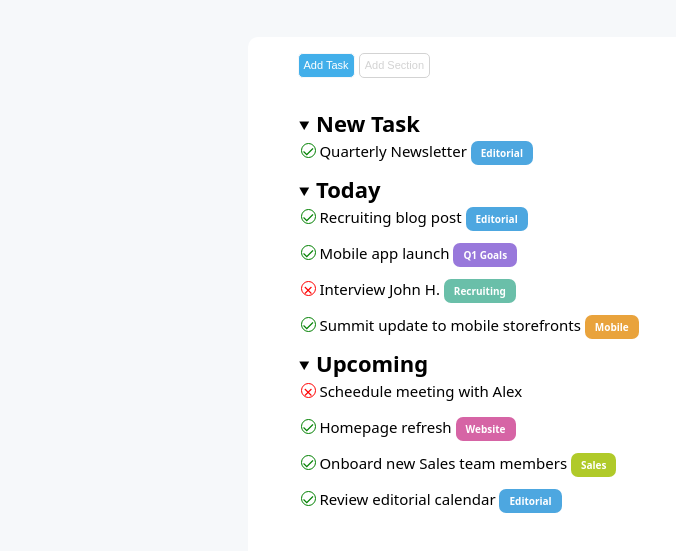
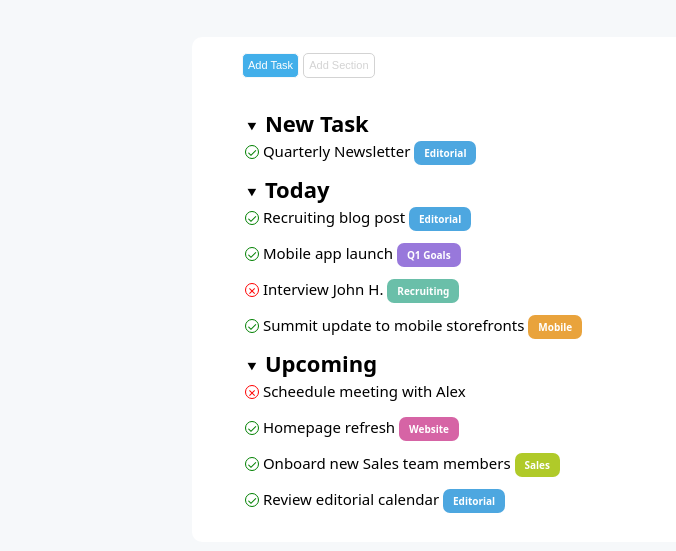
Before and after one commit to andreapanico12/html-css-toboolist, a plain HTML site: page index.html in a window 1280 px wide. Shown: the part 73-624 px from the top of the page, without its empty margins (0-676 px from the left). Drawn offline with Linux system fonts and the light colour scheme.

Commit message:
edit index font

```diff
--- a/Assets/style.css
+++ b/Assets/style.css
@@ -29,14 +29,12 @@ header span{
 }
 
 .container-list{
-  width: 785px;
-  height: 585px;
-  margin-left: auto;
-  margin-right: auto;
+  width: 70%;
+  margin:auto;
   margin-top: 40px;
-  margin-bottom: 10px;
   padding-left: 50px;
   padding-top: 5px;
+  padding-bottom: 20px;
   border-radius: 10px;
   background-color: white;
 
@@ -78,8 +76,11 @@ header span{
 
 }
 
+
 .section-list .arrow-down{
-  font-size: 16px;
+  font-size: 14px;
+  padding-left: 4px;
+  padding-right: 2px;
 }
 
 
@@ -90,26 +91,26 @@ header span{
 }
 
 span.completed{
-  font-size: 15px;
+  font-size: 12px;
   color: green;
   display: inline-block;
-  width: 15px;
-  height: 15px;
+  width: 14px;
+  height: 14px;
   border: 1px solid green;
   border-radius: 50%;
-  line-height: 15px;
+  line-height: 14px;
   text-align: center;
 }
 
 span.failed{
-  font-size: 15px;
+  font-size: 12px;
   color: red;
   display: inline-block;
-  width: 15px;
-  height: 15px;
+  width: 14px;
+  height: 14px;
   border: 1px solid red;
   border-radius: 50%;
-  line-height: 15px;
+  line-height: 14px;
   text-align: center;
 }
 
```
